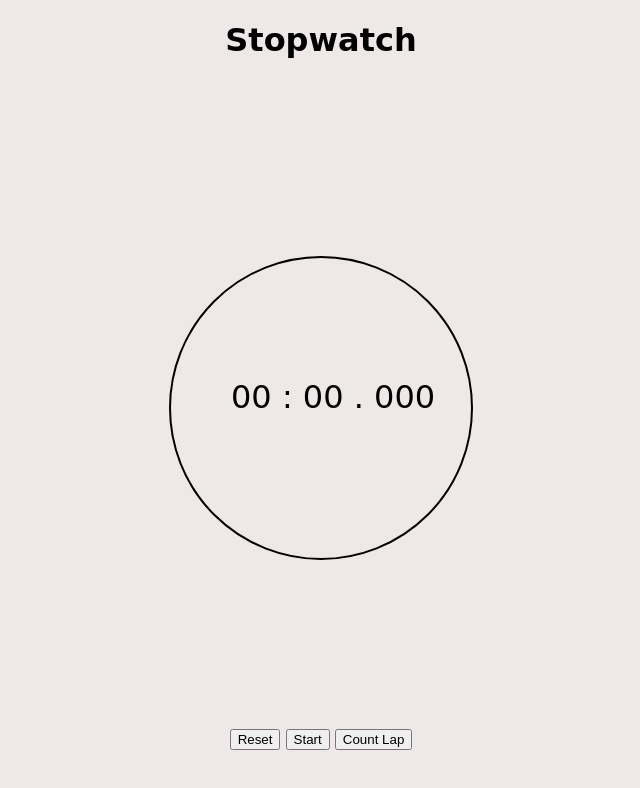
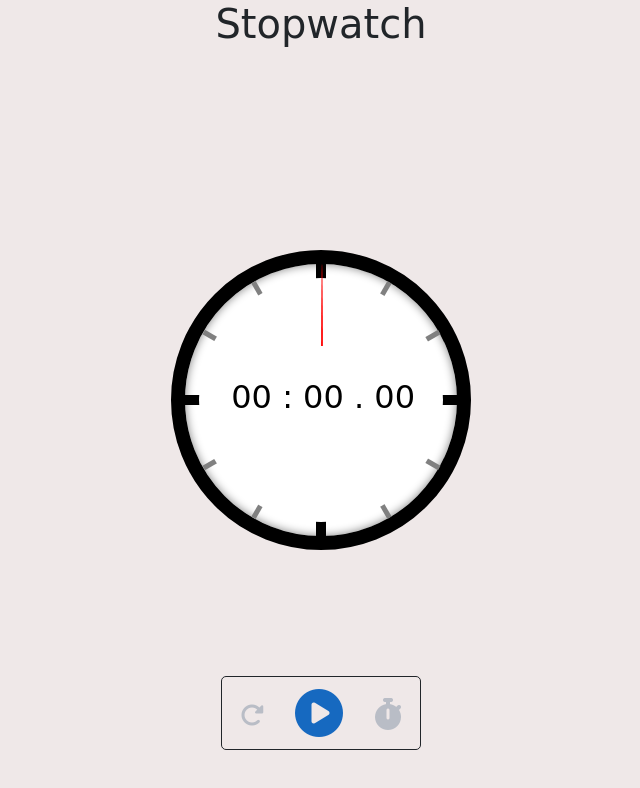
Before and after one commit to maurodoneda/stopWatchJS, a plain HTML site: page index.html in a window 1280 px wide. Shown: the whole page, without its empty margins (319-959 px from the left). Drawn offline with nearby package versions, Linux system fonts and the light colour scheme; a web font is replaced by a local one.

Commit message:
implemented style to the watch

```diff
--- a/index.html
+++ b/index.html
@@ -3,8 +3,10 @@
 <head>
     <meta charset="UTF-8">
     <meta name="viewport" content="width=device-width, initial-scale=1.0">
+    <link rel="stylesheet" href="https://stackpath.bootstrapcdn.com/bootstrap/4.3.1/css/bootstrap.min.css" integrity="sha384-ggOyR0iXCbMQv3Xipma34MD+dH/1fQ784/j6cY/iJTQUOhcWr7x9JvoRxT2MZw1T" crossorigin="anonymous">
+    <script src="https://kit.fontawesome.com/46a8aa58aa.js" crossorigin="anonymous"></script>
+    <link href="https://fonts.googleapis.com/css2?family=MuseoModerno:wght@500&display=swap" rel="stylesheet">
     <link rel="stylesheet" href="style.css">
-    <link href="https://fonts.googleapis.com/css2?family=MuseoModerno:wght@500&display=swap" rel="stylesheet">
 
     <title>Document</title>
 </head>
@@ -16,8 +18,15 @@
 
 
     <div class="watchFrame">
+        <div class="marker one"></div>
+        <div class="marker two"></div>
+        <div class="marker four"></div>
+        <div class="marker five"></div>
+        <div class="innerCircle"></div>
+        <div id="pointer"></div>
+
         <div id="timer">
-            00 : 00 . 000
+            00 : 00 . 00
         </div>
 
 
@@ -26,14 +35,17 @@
 
     <div class="buttons">
 
-    <button id="resetButton">Reset</button>
-    <button id="startButton">Start</button>
-    <button id="lapCountButton">Count Lap</button>
+    <button class="btn shadow-none fas fa-redo-alt fa-lg" id="resetButton"></button>
+    <button class="btn shadow-none fas fa-play-circle fa-3x" id="startButton"></button>
+    <button class="btn shadow-none fas fa-stopwatch fa-lg" id="lapButton"></button>
 
     </div>
 
     <script src="stopwatch.js"></script>
     <script src="main.js"></script>
+    <script src="https://code.jquery.com/jquery-3.3.1.slim.min.js" integrity="sha384-q8i/X+965DzO0rT7abK41JStQIAqVgRVzpbzo5smXKp4YfRvH+8abtTE1Pi6jizo" crossorigin="anonymous"></script>
+    <script src="https://cdnjs.cloudflare.com/ajax/libs/popper.js/1.14.7/umd/popper.min.js" integrity="sha384-UO2eT0CpHqdSJQ6hJty5KVphtPhzWj9WO1clHTMGa3JDZwrnQq4sF86dIHNDz0W1" crossorigin="anonymous"></script>
+    <script src="https://stackpath.bootstrapcdn.com/bootstrap/4.3.1/js/bootstrap.min.js" integrity="sha384-JjSmVgyd0p3pXB1rRibZUAYoIIy6OrQ6VrjIEaFf/nJGzIxFDsf4x0xIM+B07jRM" crossorigin="anonymous"></script>
 
 </body>
 </html>
--- a/main.js
+++ b/main.js
@@ -4,23 +4,32 @@ let sw = new StopWatch();
 
 const startPauseButton = document.getElementById("startButton");
 const resetButton = document.getElementById("resetButton");
-const pauseButton = document.getElementById("pauseButton");
+const lapButton = document.getElementById("lapButton");
 
-
+resetButton.style.opacity = 0.3;
+lapButton.style.opacity = 0.3;
 
 // Play Button logic
 
 
 startPauseButton.addEventListener("click", function () {
 
-	if(!sw.isRunning){
+    if(!sw.isRunning){
 		console.log(sw);
         sw.runClock();
-        this.textContent = "Pause"
+        $(this).toggleClass("fa-play-circle fa-pause-circle");
+        console.log(this.classList);
+        resetButton.style.opacity = 0.3;
+        lapButton.style.opacity = 1;
+
 	} else {
         console.log(sw);
         sw.pauseClock();
-        this.textContent = "Start"
+        $(this).toggleClass("fa-pause-circle fa-play-circle");
+        console.log(this.classList);
+        resetButton.style.opacity = 1;
+        lapButton.style.opacity = 0.3;
+
     }
 
 
@@ -32,6 +41,9 @@ startPauseButton.addEventListener("click", function () {
 
     if(!sw.isRunning){
         sw.resetClock();
+        resetButton.style.opacity = 0.3;
+        lapButton.style.opacity = 0.3;
+
     } else {
         throw new Error("Please pause the clock before reseting")
     }
--- a/stopwatch.js
+++ b/stopwatch.js
@@ -8,6 +8,7 @@ class StopWatch {
 	interval;
 	isRunning = false;
 	displayTime = document.getElementById("timer");
+	pointer = document.getElementById("pointer");
 
 
 //Run the clock if it is not runnig and set an interval calling the upadate method of this class to start the counting on the watch
@@ -41,6 +42,7 @@ class StopWatch {
 		this.isRunning = false;
 		clearInterval(this.interval);
 		this.interval = null;
+		this.pointer.style.transform = `rotate(${this.time}deg)`;
 
 		return this.displayTime.innerHTML = this.formatTime(this.time);
 	};
@@ -53,6 +55,9 @@ class StopWatch {
 		this.time += this.deltaInterval();
 		this.formattedTime = this.formatTime(this.time);
 		console.log(this.formattedTime);
+		// For every sec move the pointer by 6 degrees;
+		let timeInDegree = this.time/1000*6;
+		this.pointer.style.transform = `rotate(${timeInDegree}deg)`;
 
 		return this.displayTime.innerHTML = this.formattedTime;
 	};
--- a/style.css
+++ b/style.css
@@ -4,47 +4,137 @@ body {
 	display: flex;
 	justify-content: center;
 	align-items: center;
-    background: #efe8e8 ;
-    font-family: 'MuseoModerno', cursive;
-
+	background: #efe8e8;
+	font-family: "MuseoModerno", cursive;
 }
 
-
-
-header{
+header {
 	position: fixed;
 	top: 0;
 	margin: 0 auto;
 }
 
-.buttons{
-
+.buttons {
 	position: fixed;
 	bottom: 50px;
 	margin: 0 auto;
 	display: inline-block;
+	border: 1px solid;
+	border-radius: 5px;
+	padding: 5px;
+}
 
+.fa-lg {
+	font-size: 1.5em;
+	vertical-align: -0.25em;
+}
+
+#lapButton {
+	font-size: 2em;
+	color: #3e5b79;
+}
+
+#startButton {
+	color: #1669c0;
+}
+
+#resetButton {
+	color: #3e5b79;
 }
 
 .watchFrame {
-
     position: relative;
-    z-index: 1;
+    z-index: 1000;
 	height: 300px;
 	width: 300px;
-    border: solid 2px black;
 	border-radius: 50%;
+	background: white;
+	box-shadow: inset 0 0 10px gray;
+	border: 14px solid black;
 }
 
-#timer{
+/* 12-6 marker*/
 
+.watchFrame::before,
+.watchFrame::after,
+.marker {
+	content: "";
 	position: absolute;
+	width: 10px;
+	height: 100%;
+	background: black;
+	left: 50%;
+	margin-left: -5px;
+	top: 0;
 	z-index: 2;
+}
+
+/* 9-3  marker */
+
+.watchFrame::after {
+	transform: rotate(90deg);
+}
+
+.marker {
+	position: absolute;
+	background: gray;
+	width: 5px;
+	margin: 0px -2px;
+	z-index: 1;
+}
+
+/* 1-7 / 2-8 / 4-10 / 5-11  marks */
+
+.one {
+	transform: rotate(30deg);
+}
+
+.two {
+	transform: rotate(60deg);
+}
+
+.four {
+	transform: rotate(120deg);
+}
+
+.five {
+	transform: rotate(150deg);
+}
+
+/* Digital display */
+
+#timer {
+	position: absolute;
+	z-index: 4;
 	top: 40%;
-    left: 20%;
+	left: 17%;
 	margin: 0 auto;
 	font-size: 2rem;
 	color: black;
+	background-color: #fff;
+}
 
+.innerCircle {
+	position: absolute;
+	width: 90%;
+	height: 90%;
+	background: white;
+	border-radius: 50%;
+	z-index: 3;
+	left: 5%;
+	top: 5%;
+}
 
+#pointer {
+	position: absolute;
+    width: 100%;
+    height: 100%;
+    content: "";
+    width: 2px;
+	background: linear-gradient(to top, transparent 70%, red 30%);
+    border-radius: 50%;
+	z-index: 3;
+	left: 50%;
+    top: 0;
+    transform: rotate(0deg);
 }
```
Lines whose indentation alone changed are shown as unchanged.
